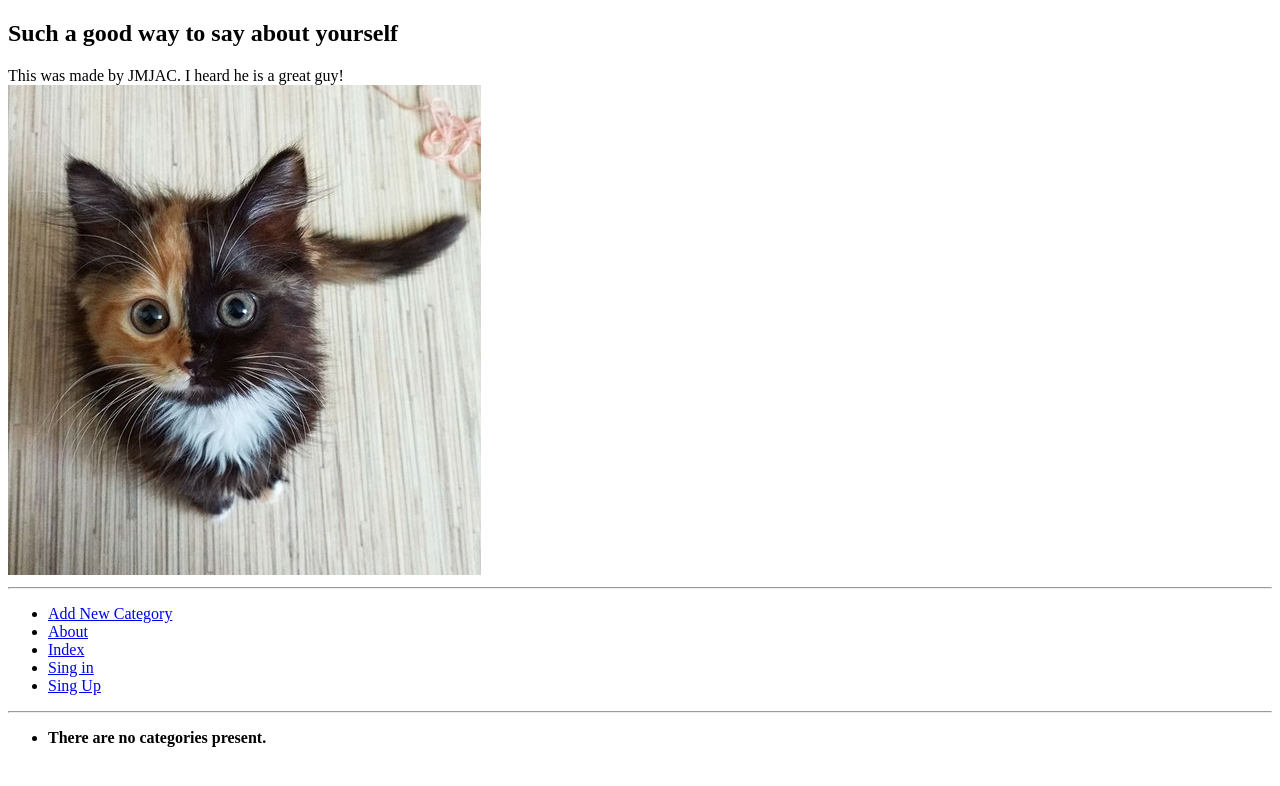
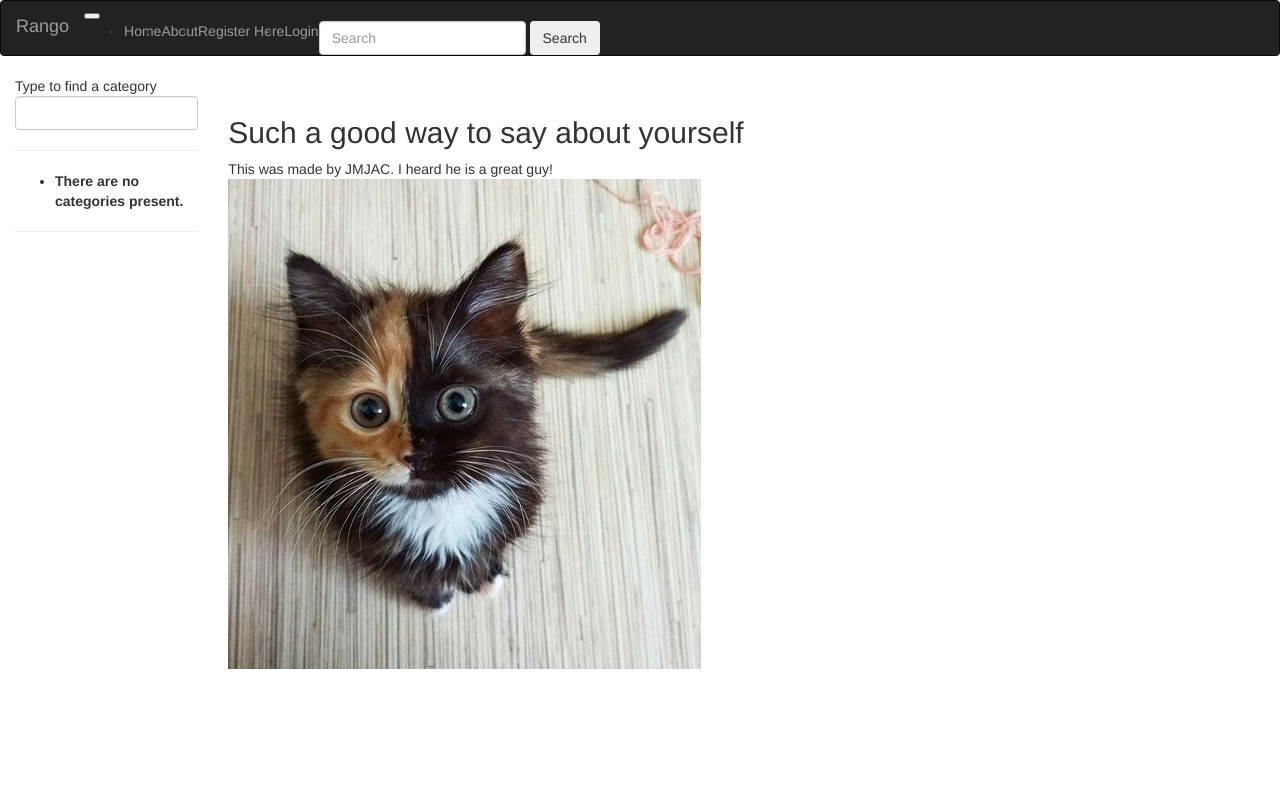
Before and after one commit to JMJAC/Rango, a Django app: page /rango/about/ in a window 1280 px wide. Shown: the top 786 px of the page. Run offline with Django 3.2, Linux system fonts and the light colour scheme; data that the repository does not hold is empty; some libraries are stand-ins or nearby versions.

Commit message:
Updated base.html with bootstrap.

```diff
--- a/tango_project/templates/rango/base.html
+++ b/tango_project/templates/rango/base.html
@@ -1,42 +1,106 @@
 <!DOCTYPE html>
 {% load staticfiles %}
 {% load rango_template_tags %}
+<!-- saved from url=(0053)https://v4-alpha.getbootstrap.com/examples/dashboard/ -->
+<html lang="en"><head><meta http-equiv="Content-Type" content="text/html; charset=UTF-8">
 
-<html lang="en">
-<head>
-    <meta charset="UTF-8">
+    <meta charset="utf-8">
+    <meta http-equiv="X-UA-Compatible" content="IE=edge">
+    <meta name="viewport" content="width=device-width, initial-scale=1, shrink-to-fit=no">
+    <!-- The above 3 meta tags *must* come first in the head; any other head content must come *after* these tags -->
+    <meta name="description" content="">
+    <meta name="author" content="">
+    <link rel="icon" href="{% static 'images/mops.jpg' %}">
+
     <title>
         Rango -
         {% block title_block %}
             Tango with Django!
         {% endblock %}
     </title>
+
+    <!-- Bootstrap core CSS -->
+    <link href="{% static 'css/bootstrap.min.css' %}" rel="stylesheet">
+
+    <!-- Custom styles for this template -->
+    <link href="{% static 'css//dashboard.css' %}" rel="stylesheet">
+  <style type="text/css"></style>
 </head>
+
   <body>
-    <div>
-    {% block body_block %}
-    {% endblock %}
-    </div>
-    <hr />
-    <div>
-        <ul>
-            <li><a href="{% url 'rango:add_category' %}">Add New Category</a></li>
-            <li><a href="{% url 'rango:about' %}">About</a></li>
-            <li><a href="{% url 'rango:index' %}">Index</a></li>
+    <nav class="navbar navbar-toggleable-md navbar-inverse fixed-top bg-inverse">
+      <button class="navbar-toggler navbar-toggler-right hidden-lg-up" type="button" data-toggle="collapse" data-target="#navbar" aria-controls="navbar" aria-expanded="false" aria-label="Toggle navigation">
+        <span class="navbar-toggler-icon"></span>
+      </button>
+      <a class="navbar-brand" href="{% url 'rango:index' %}">Rango</a>
+
+      <div class="collapse navbar-collapse" id="navbar">
+        <ul class="navbar-nav mr-auto">
+            <li class="nav-item-active">
+              <a class="nav-link" href="{% url 'rango:index' %}">Home</a>
+            </li>
+            <li class="nav-item">
+             <a class="nav-link" href="{% url 'rango:about' %}">About</a>
+            </li>
         {% if user.is_authenticated %}
-                <li><a href="{% url 'auth_password_change' %}">Change password</a> </li>
-                <li><a href="{% url 'auth_logout' %}?next=/rango/">Logout</a> </li>
+            <li class="nav-item">
+              <a class="nav-link" href="{% url 'rango:add_category' %}">Add a New Category</a>
+            </li>
+            <li class="nav-item">
+              <a class="nav-link" href="{% url 'auth_logout' %}?next=/rango/">Logout</a>
+            </li>
         {% else %}
-                <li><a href="{% url 'auth_login' %}">Sing in</a> </li>
-                <li><a href="{% url 'registration_register' %}">Sing Up</a></li>
+            <li class="nav-item">
+              <a class="nav-link" href="{% url 'registration_register' %}">Register Here</a>
+            </li>
+            <li class="nav-item">
+              <a class="nav-link" href="{% url 'auth_login' %}">Login</a>
+            </li>
         {% endif %}
         </ul>
+        <form class="form-inline mt-2 mt-md-0">
+          <input class="form-control mr-sm-2" type="text" placeholder="Search">
+          <button class="btn btn-outline-success my-2 my-sm-0" type="submit">Search</button>
+        </form>
       </div>
+    </nav>
+
+    <div class="container-fluid">
+      <div class="row">
+        <div class="col-sm-3 col-md-2 sidebar">
+
+            <ul class="nav nav-pills flex-column">
+		        <li class="nav-item">Type to find a category</li>
+	            <form>
+			        <li class="nav-item"><input class="search-query form-control" type="text"
+				        name="suggestion" value="" id="suggestion" />
+			        </li>
+		        </form>
+	        </ul>
             <hr />
-    <div>
+            <div id="cats">
             {% block sidebar_block %}
                 {% get_category_list category %}
             {% endblock %}
             </div>
+            <hr />
+
+
+        </div>
+        <div class="col-sm-9 offset-sm-3 col-md-10 offset-md-2 main"><br />
+         {% block body_block %}
+         {% endblock %}
+        </div>
+      </div>
+    </div>
+    <!-- Bootstrap core JavaScript
+    ================================================== -->
+    <!-- Placed at the end of the document so the pages load faster -->
+    <script src="{% static 'js/jquery-3.1.1.slim.min.js.download' %}" integrity="sha384-A7FZj7v+d/sdmMqp/nOQwliLvUsJfDHW+k9Omg/a/EheAdgtzNs3hpfag6Ed950n" crossorigin="anonymous"></script>
+    <script>window.jQuery || document.write('<script src="../../assets/js/vendor/jquery.min.js"><\/script>')</script>
+    <script src="{% static 'js/tether.min.js.download' %}" integrity="sha384-DztdAPBWPRXSA/3eYEEUWrWCy7G5KFbe8fFjk5JAIxUYHKkDx6Qin1DkWx51bBrb" crossorigin="anonymous"></script>
+    <script src="{% static 'js/bootstrap.min.js' %}"></script>
+    <!-- IE10 viewport hack for Surface/desktop Windows 8 bug -->
+    <script src="{% static 'js/ie10-viewport-bug-workaround.js.download' %}"></script>
  </body>
 </html>
```
Also changed, not shown: tango_project/templates/rango/base_old.html (added, +42 -0 lines). Lines whose indentation alone changed are shown as unchanged.
